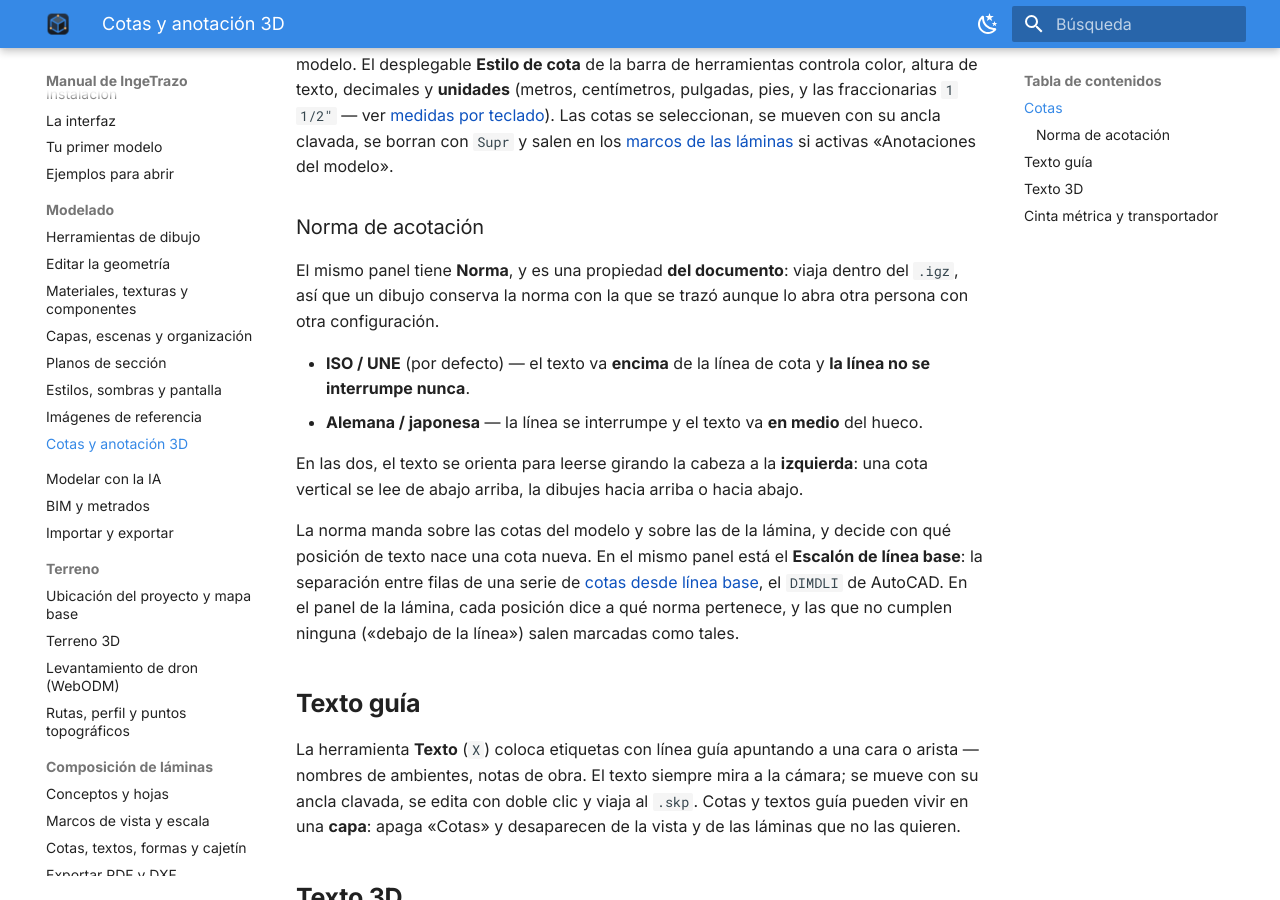
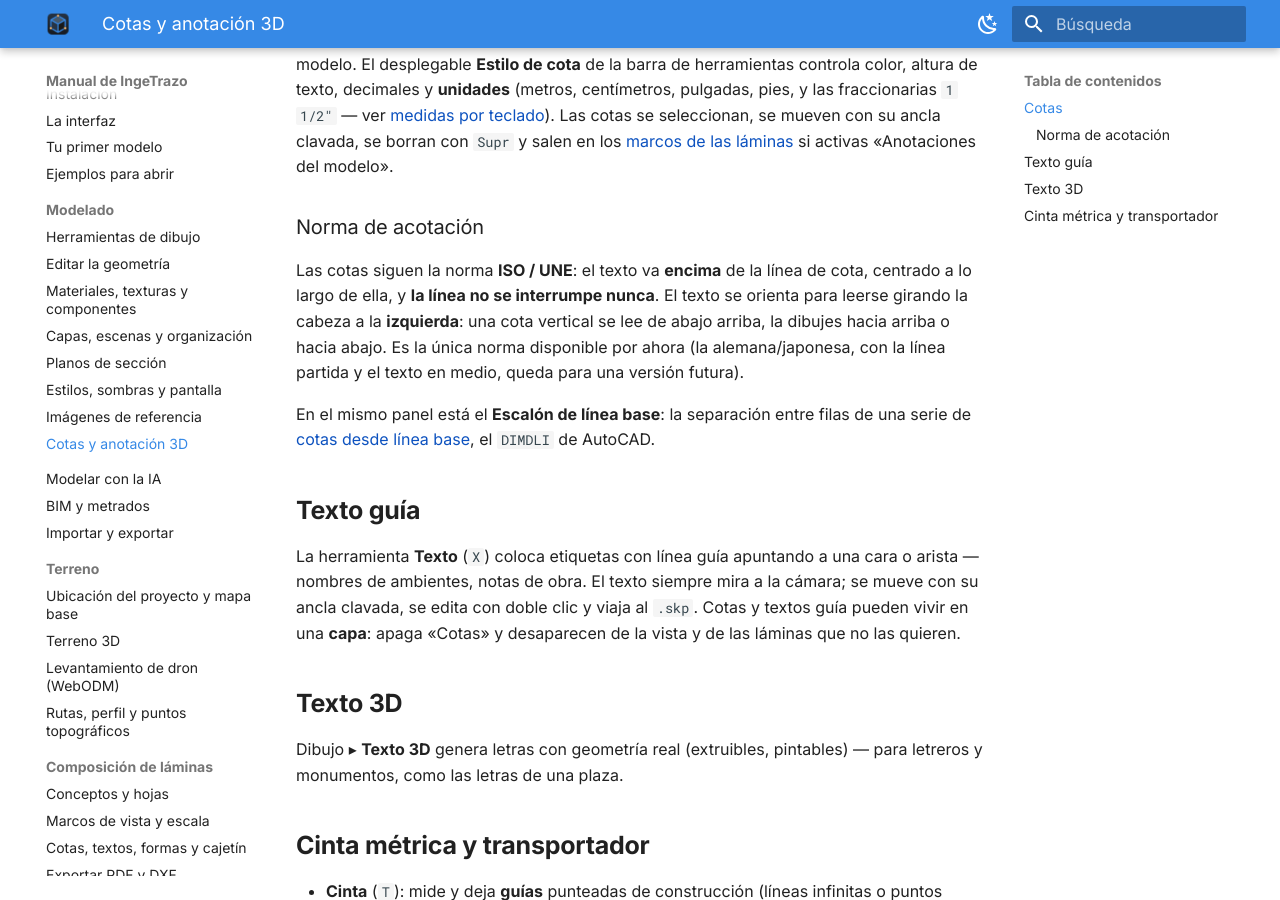
Before and after one commit to ingelibre/ingetrazo-docs, an MkDocs documentation site: the page built from docs/modelado/cotas-texto.md, in a window 1280 px wide and 900 px high, scrolled down 494 px. Built offline with MkDocs 1.6.1 and Material for MkDocs 9.7.7, drawn with Linux system fonts in a browser that asks for light colours.

Commit message:
Cotas: solo ISO por ahora, y el número del diámetro a la mitad derecha
Co-Authored-By: Claude Opus 5 (1M context) <noreply@anthropic.com>

```diff
--- a/docs/modelado/cotas-texto.md
+++ b/docs/modelado/cotas-texto.md
@@ -14,14 +14,9 @@ La cota queda **anclada a la geometría**: muestra la distancia real y vive en 3
 
 ### Norma de acotación
 
-El mismo panel tiene **Norma**, y es una propiedad **del documento**: viaja dentro del `.igz`, así que un dibujo conserva la norma con la que se trazó aunque lo abra otra persona con otra configuración.
+Las cotas siguen la norma **ISO / UNE**: el texto va **encima** de la línea de cota, centrado a lo largo de ella, y **la línea no se interrumpe nunca**. El texto se orienta para leerse girando la cabeza a la **izquierda**: una cota vertical se lee de abajo arriba, la dibujes hacia arriba o hacia abajo. Es la única norma disponible por ahora (la alemana/japonesa, con la línea partida y el texto en medio, queda para una versión futura).
 
-- **ISO / UNE** (por defecto) — el texto va **encima** de la línea de cota y **la línea no se interrumpe nunca**.
-- **Alemana / japonesa** — la línea se interrumpe y el texto va **en medio** del hueco.
-
-En las dos, el texto se orienta para leerse girando la cabeza a la **izquierda**: una cota vertical se lee de abajo arriba, la dibujes hacia arriba o hacia abajo.
-
-La norma manda sobre las cotas del modelo y sobre las de la lámina, y decide con qué posición de texto nace una cota nueva. En el mismo panel está el **Escalón de línea base**: la separación entre filas de una serie de [cotas desde línea base](../laminas/anotacion.md#cotas-desde-linea-base), el `DIMDLI` de AutoCAD. En el panel de la lámina, cada posición dice a qué norma pertenece, y las que no cumplen ninguna («debajo de la línea») salen marcadas como tales.
+En el mismo panel está el **Escalón de línea base**: la separación entre filas de una serie de [cotas desde línea base](../laminas/anotacion.md#cotas-desde-linea-base), el `DIMDLI` de AutoCAD.
 
 ## Texto guía
 
```
Also changed, not shown: docs/laminas/anotacion.md (+2 -2 lines).
